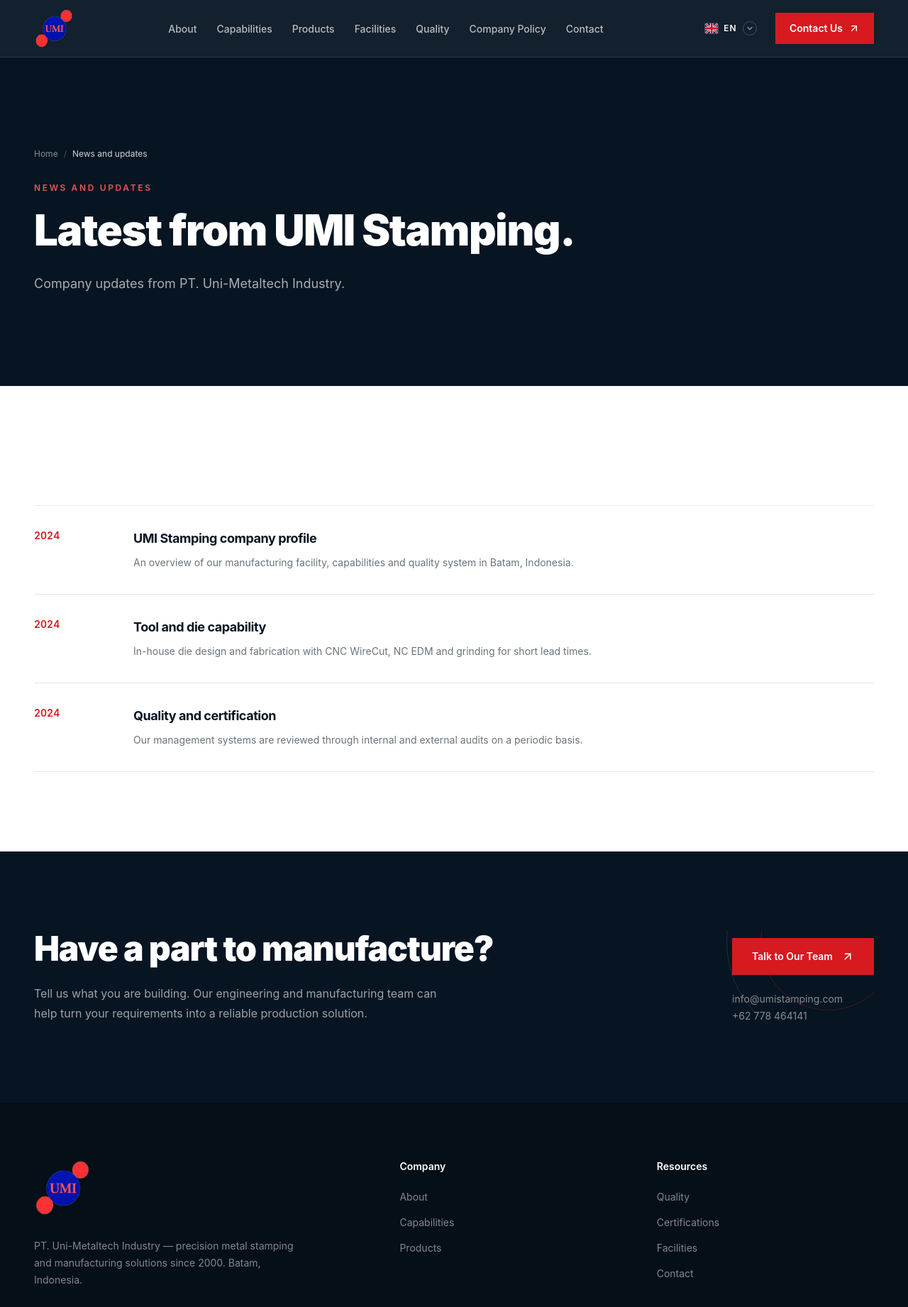
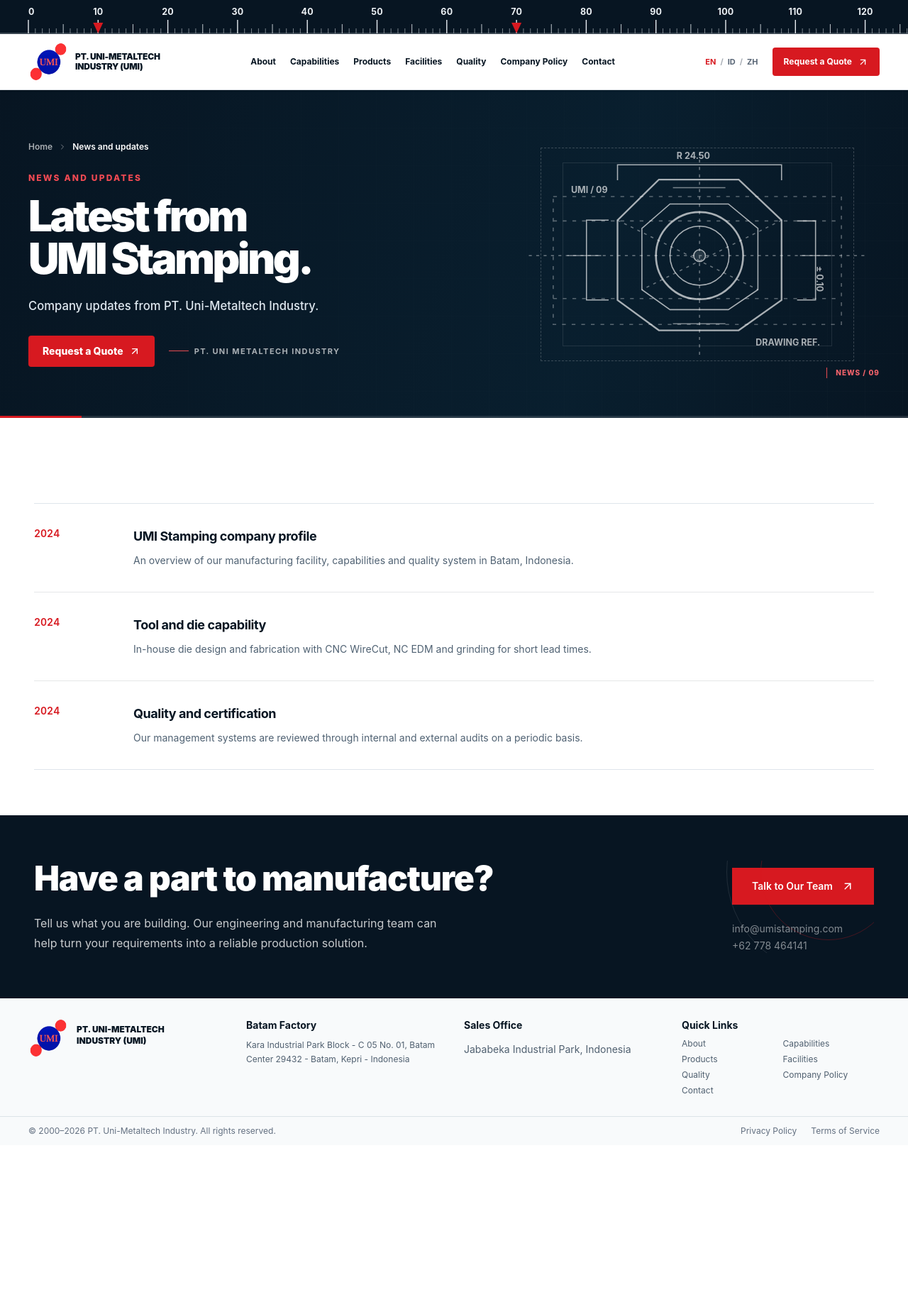
Before and after one commit to Kelvintan127/umi, a Laravel app: page /en/news in a window 1280 px wide. Shown: the top 1842 px of the page at 71% size. After the commit the page ends 1601 px from the top, so only its background shows below. Run offline with Laravel 12, Linux system fonts and the light colour scheme; style sheets or scripts are compiled from the project's sources; some libraries are stand-ins or nearby versions.

Commit message:
feat(ui): unify all content pages under UMI MockupShell and editorial hero
Reuse Home/Contact navigation, ruler and footer across registry pages; add accessible industrial interior hero, scoped content design tokens and consistent section spacing.

```diff
--- a/resources/css/umi-mockup.css
+++ b/resources/css/umi-mockup.css
@@ -192,3 +192,142 @@
     font-size: clamp(1.7rem, 2.25vw, 2.4rem);
   }
 }
+
+
+/* =============================================================
+   Interior page design system: shared with the Home/Contact
+   white/navy/red editorial visual grammar. All styles are scoped
+   to .umi-interior and never change Home, Contact or the backend.
+   ============================================================= */
+.umi-mockup .umi-interior {
+  --umi-interior-navy:#071522;
+  --umi-interior-red:#d71920;
+  --umi-interior-muted:#506273;
+  --umi-interior-cream:#f4f6f8;
+}
+.umi-mockup .umi-interior-hero {
+  isolation:isolate;
+  background-color:var(--umi-interior-navy);
+  background-image:
+    linear-gradient(rgba(255,255,255,.052) 1px,transparent 1px),
+    linear-gradient(90deg,rgba(255,255,255,.052) 1px,transparent 1px);
+  background-size:53px 53px;
+}
+.umi-mockup .umi-interior-hero-title {
+  font-family:var(--font-sans),Inter,Arial,sans-serif;
+  text-wrap:balance;
+}
+.umi-mockup .umi-interior .umi-content-band {
+  padding-block:clamp(3.25rem,5vw,4.75rem);
+}
+.umi-mockup .umi-interior .umi-content-section-heading {
+  max-width:60rem;
+}
+.umi-mockup .umi-interior .umi-content-section-heading h2 {
+  font-size:clamp(2.15rem,3.45vw,3.6rem);
+  line-height:1.055;
+  font-weight:900;
+  letter-spacing:-.052em;
+  margin-top:0;
+}
+.umi-mockup .umi-interior .umi-content-section-heading h2+span {
+  width:44px;
+  height:4px;
+  margin-top:14px;
+}
+.umi-mockup .umi-interior .umi-content-band.bg-ink {
+  background-color:#071522;
+}
+.umi-mockup .umi-interior .umi-content-band.bg-band-light {
+  background-color:#f3f5f6;
+}
+.umi-mockup .umi-interior .umi-content-band .text-ink\/60 {
+  color:#506273;
+}
+.umi-mockup .umi-interior .umi-content-band .text-ink\/70 {
+  color:#44586b;
+}
+.umi-mockup .umi-interior .umi-content-band .text-ink\/75 {
+  color:#405367;
+}
+.umi-mockup .umi-interior .umi-content-band .text-white\/60 {
+  color:rgba(255,255,255,.78);
+}
+.umi-mockup .umi-interior .umi-content-band p {
+  text-wrap:pretty;
+}
+.umi-mockup .umi-interior .umi-content-band [class*="border-ink/10"] {
+  border-color:#dfe5eb;
+}
+.umi-mockup .umi-interior .umi-content-band :is(a,button):focus-visible {
+  outline:3px solid #d71920;
+  outline-offset:3px;
+}
+.umi-mockup .umi-interior :is(.umi-interior-cards,.umi-interior-facility-list) {
+  margin-top:clamp(1.5rem,3vw,2.6rem);
+}
+.umi-mockup .umi-interior :is(.umi-interior-card,.umi-interior-spec-item) {
+  border:1px solid #dce3e9;
+  border-radius:5px;
+  overflow:hidden;
+  box-shadow:0 5px 18px rgba(7,21,34,.045);
+}
+.umi-mockup .umi-interior .umi-interior-card h3 {
+  font-size:clamp(1.2rem,1.45vw,1.45rem);
+  line-height:1.16;
+  font-weight:800;
+  letter-spacing:-.03em;
+}
+.umi-mockup .umi-interior .umi-interior-card p {
+  font-size:clamp(.95rem,1vw,1.06rem);
+  line-height:1.55;
+}
+.umi-mockup .umi-interior .umi-interior-spec-item h3 {
+  font-size:clamp(1.5rem,2.05vw,2.2rem);
+  line-height:1.16;
+  font-weight:900;
+  letter-spacing:-.035em;
+}
+.umi-mockup .umi-interior .umi-interior-spec-item :is(p,li) {
+  font-size:clamp(.95rem,1.04vw,1.075rem);
+  line-height:1.5;
+}
+.umi-mockup .umi-interior .umi-interior-cta {
+  background:#071522;
+}
+.umi-mockup .umi-interior .umi-interior-cta h2 {
+  font-size:clamp(2rem,3.5vw,3.4rem);
+  font-weight:900;
+  letter-spacing:-.05em;
+  line-height:1.06;
+}
+.umi-mockup .umi-interior .umi-interior-card img {
+  transition:transform .45s ease;
+}
+.umi-mockup .umi-interior .umi-interior-card:hover img {
+  transform:scale(1.035);
+}
+.umi-mockup .umi-interior .umi-interior-certificate {
+  background:white;
+  border:1px solid #dae1e7;
+  border-radius:5px;
+  overflow:hidden;
+}
+.umi-mockup .umi-interior .umi-interior-certificate img {
+  display:block;
+  max-height:400px;
+  width:100%;
+  object-fit:contain;
+  background:#f8fafb;
+}
+.umi-mockup .umi-interior .umi-content-band a {
+  text-underline-offset:3px;
+}
+@media (max-width:767px) {
+  .umi-mockup .umi-interior-hero-title { text-wrap:pretty; }
+  .umi-mockup .umi-interior .umi-content-band { padding-block:3rem; }
+  .umi-mockup .umi-interior .umi-content-section-heading h2 { font-size:clamp(2rem,8vw,2.65rem); }
+}
+@media (prefers-reduced-motion:reduce) {
+  .umi-mockup .umi-interior .umi-interior-card img { transition:none; }
+}
--- a/resources/js/components/sections/Band.tsx
+++ b/resources/js/components/sections/Band.tsx
@@ -39,7 +39,7 @@ export function Band({
     <Tag
       id={id}
       aria-labelledby={ariaLabelledBy}
-      className={cn("py-20 md:py-28", tones[tone], className)}
+      className={cn("umi-content-band py-20 md:py-28", tones[tone], className)}
     >
       <Container>
         <div
@@ -76,7 +76,7 @@ export function SectionHeading({
   if (!title && !lead) return null;
 
   return (
-    <div className={cn("max-w-3xl", align === "center" && "mx-auto text-center")}>
+    <div className={cn("umi-content-section-heading max-w-3xl", align === "center" && "mx-auto text-center")}>
       {eyebrow ? (
         <div className="flex items-center gap-3">
           <span aria-hidden="true" className="h-px w-8 bg-red" />
--- /dev/null
+++ b/resources/js/components/sections/InteriorHero.tsx
@@ -0,0 +1,94 @@
+import { Link } from "@inertiajs/react";
+import { ArrowUpRight, ChevronRight } from "lucide-react";
+import type { Breadcrumb, Hero as HeroContent, Locale } from "@/types";
+
+/**
+ * A single industrial editorial hero for every interior route. Unlike the
+ * homepage's media hero, this hero intentionally uses no heavy video or fake
+ * product imagery. The geometric drafting plate echoes the approved Contact
+ * page without inventing machinery or specifications.
+ */
+export function InteriorHero({
+  hero, locale, pageKey, breadcrumbs, breadcrumbLabel, ctaLabel,
+}: {
+  hero: HeroContent;
+  locale: Locale;
+  pageKey: string;
+  breadcrumbs: Breadcrumb[];
+  breadcrumbLabel: string;
+  ctaLabel: string;
+}) {
+  const group = pageKey.split(".")[0];
+  const pageIndex = ({
+    about: "01", capabilities: "02", products: "03", facilities: "04",
+    quality: "05", certifications: "05", policy: "06", gallery: "07",
+    industries: "08", news: "09", privacy: "10", terms: "11",
+    "metal-part-users": "12",
+  } as Record<string, string>)[group] ?? "00";
+
+  return (
+    <section className="umi-interior-hero umi-hero umi-blueprint-lines relative isolate overflow-hidden bg-[#071522] text-white">
+      <div aria-hidden="true" className="pointer-events-none absolute inset-0 bg-[linear-gradient(105deg,rgba(7,21,34,.96)_0%,rgba(9,32,48,.88)_65%,rgba(7,21,34,.75)_100%)]" />
+      <div className="relative mx-auto grid max-w-[1400px] items-center gap-8 px-5 py-10 sm:px-8 md:grid-cols-[1.12fr_.88fr] md:py-14 xl:px-10">
+        <div className="relative z-10 min-w-0">
+          {breadcrumbs?.length > 0 && (
+            <nav aria-label={breadcrumbLabel} className="mb-7">
+              <ol className="flex flex-wrap items-center gap-x-2 gap-y-1 text-xs font-semibold text-white/65">
+                {breadcrumbs.map((crumb, index) => (
+                  <li key={index} className="flex items-center gap-2">
+                    {index > 0 && <ChevronRight size={12} aria-hidden="true" className="text-white/45" />}
+                    {index === breadcrumbs.length-1
+                      ? <span aria-current="page" className="text-white">{crumb.label}</span>
+                      : <Link href={crumb.url} className="transition-colors hover:text-white">{crumb.label}</Link>}
+                  </li>
+                ))}
+              </ol>
+            </nav>
+          )}
+          <p className="mb-4 text-xs font-extrabold uppercase tracking-[.18em] text-[#f44a53]">
+            {hero.eyebrow ?? pageKey.replaceAll(".", " / ")}
+          </p>
+          {hero.title && <h1 className="umi-interior-hero-title max-w-[760px] text-[clamp(2.75rem,4.7vw,5.25rem)] font-black leading-[.99] tracking-[-.058em]">{hero.title}</h1>}
+          {hero.lead && <p className="umi-interior-hero-lead mt-6 max-w-2xl text-[clamp(.98rem,1.3vw,1.18rem)] font-medium leading-[1.6] text-[#dee7ef]">{hero.lead}</p>}
+          <div className="mt-7 flex flex-wrap items-center gap-5">
+            <Link href={"/"+locale+"/contact"}
+              className="umi-btn-red inline-flex items-center gap-2 rounded px-5 py-3 text-sm font-extrabold text-white">
+              {ctaLabel}<ArrowUpRight size={16} aria-hidden="true"/>
+            </Link>
+            <span className="inline-flex items-center gap-2 text-[11px] font-bold uppercase tracking-[.13em] text-white/65">
+              <span aria-hidden="true" className="h-px w-7 bg-[#e94b51]"/>
+              PT. UNI METALTECH INDUSTRY
+            </span>
+          </div>
+        </div>
+
+        <div className="umi-interior-hero-plate relative hidden min-h-[280px] items-center justify-center md:flex lg:min-h-[350px]" aria-hidden="true">
+          <div className="absolute inset-[7%] border border-dashed border-white/20" />
+          <div className="absolute inset-[13%] border border-white/10" />
+          <svg viewBox="0 0 480 300" className="relative h-full w-full max-w-[500px] text-white/65"
+            fill="none" stroke="currentColor" strokeWidth="1.5">
+            <path opacity=".5" d="M45 72H435V245H45z M45 105H435 M45 210H435" strokeDasharray="5 8"/>
+            <path d="M132 104L188 49H296L354 104V212L296 253H188L132 212Z" strokeWidth="2.2"/>
+            <path d="M165 115V198L203 225H282L322 198V115L282 82H203Z"/>
+            <circle cx="243" cy="152" r="59" strokeWidth="2.5"/>
+            <circle cx="243" cy="152" r="40"/>
+            <circle cx="243" cy="152" r="8" fill="currentColor" fillOpacity=".18"/>
+            <path opacity=".6" strokeDasharray="4 6" d="M243 12V287M12 152H468M132 104L322 198M354 104L165 198"/>
+            <path d="M132 50V29H354V50M132 29H354M375 105H400V212H375M120 104H90V212H120"/>
+            <path opacity=".7" d="M207 60H278 M207 244H278 M64 152H110 M379 152H421"/>
+            <g fill="currentColor" stroke="none" fontFamily="Inter,Arial,sans-serif" fontWeight="700" fontSize="12">
+              <text x="212" y="21">R 24.50</text>
+              <text x="401" y="166" transform="rotate(90 401 166)">± 0.10</text>
+              <text x="69" y="67">UMI / {pageIndex}</text>
+              <text x="319" y="274">DRAWING REF.</text>
+            </g>
+          </svg>
+          <span className="absolute bottom-0 right-0 border-l border-[#e94b51] pl-3 text-[10px] font-extrabold uppercase tracking-widest text-[#f3636b]">
+            {group.replaceAll("-", " ")} / {pageIndex}
+          </span>
+        </div>
+      </div>
+      <div className="absolute bottom-0 left-0 right-0 h-[3px] bg-[linear-gradient(90deg,#d71920_0%,#d71920_9%,rgba(255,255,255,.12)_9%,rgba(255,255,255,.12)_100%)]" aria-hidden="true"/>
+    </section>
+  );
+}
--- a/resources/js/pages/ContentPage.tsx
+++ b/resources/js/pages/ContentPage.tsx
@@ -1,48 +1,42 @@
 import { usePage } from "@inertiajs/react";
-import { AppShell } from "@/components/layout/AppShell";
+import { MockupShell } from "@/components/layout/MockupShell";
+import { InteriorHero } from "@/components/sections/InteriorHero";
 import { PageHead } from "@/components/layout/PageHead";
-import { Hero } from "@/components/sections/Hero";
 import { SectionRenderer } from "@/components/sections/SectionRenderer";
 import type { PageProps } from "@/types";
 
 /**
- * Every registry page except contact renders through here: hero plus whatever
- * sections its lang file declares. Page copy is data, not a component, so 24 of
- * the 25 pages share this one renderer.
+ * Home and Contact already use the approved UMI shell. All registry-driven
+ * content pages now reuse it and one interior hero/section design system.
+ * Existing page copy, SEO, locale gates and section routing remain intact.
  */
 export default function ContentPage() {
   const { content, locale, chrome, breadcrumbs, seo, htmlLang, pageKey } = usePage<PageProps>().props;
-
-  const cta = {
-    title: chrome.ctaBlock.title,
-    lead: chrome.ctaBlock.lead,
-    label: chrome.cta.team,
-  };
+  const active = pageKey.split(".")[0];
 
   return (
-    <AppShell>
-      <PageHead seo={seo} htmlLang={htmlLang} />
-
-      <Hero
+    <MockupShell active={active}>
+      <PageHead seo={seo} htmlLang={htmlLang}/>
+      <div className="umi-interior" data-page-key={pageKey}>
+        <InteriorHero
           hero={content.hero}
           locale={locale}
-        ctaLabels={{
-          quote: chrome.cta.quote,
-          capabilities: chrome.cta.capabilities,
-          pauseVideo: chrome.aria.pause_video,
-          playVideo: chrome.aria.play_video,
-        }}
+          pageKey={pageKey}
           breadcrumbs={breadcrumbs}
           breadcrumbLabel={chrome.aria.breadcrumb}
-        variant={pageKey === "home" ? "home" : "page"}
+          ctaLabel={chrome.cta.quote}
         />
-
         <SectionRenderer
           sections={content.sections}
           content={content}
           locale={locale}
-        cta={cta}
+          cta={{
+            title: chrome.ctaBlock.title,
+            lead: chrome.ctaBlock.lead,
+            label: chrome.cta.team,
+          }}
         />
-    </AppShell>
+      </div>
+    </MockupShell>
   );
 }
```
Lines whose indentation alone changed are shown as unchanged.
